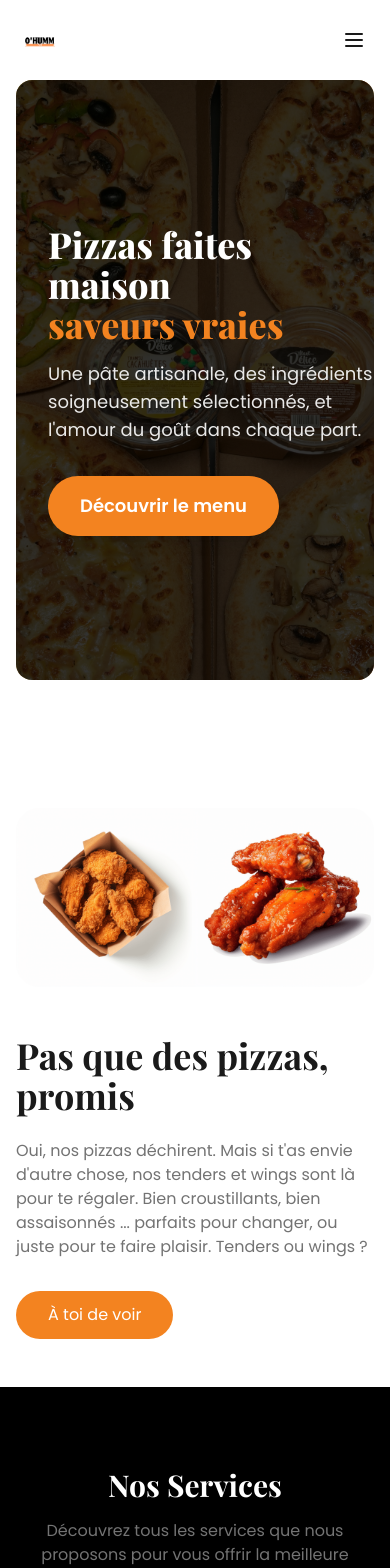
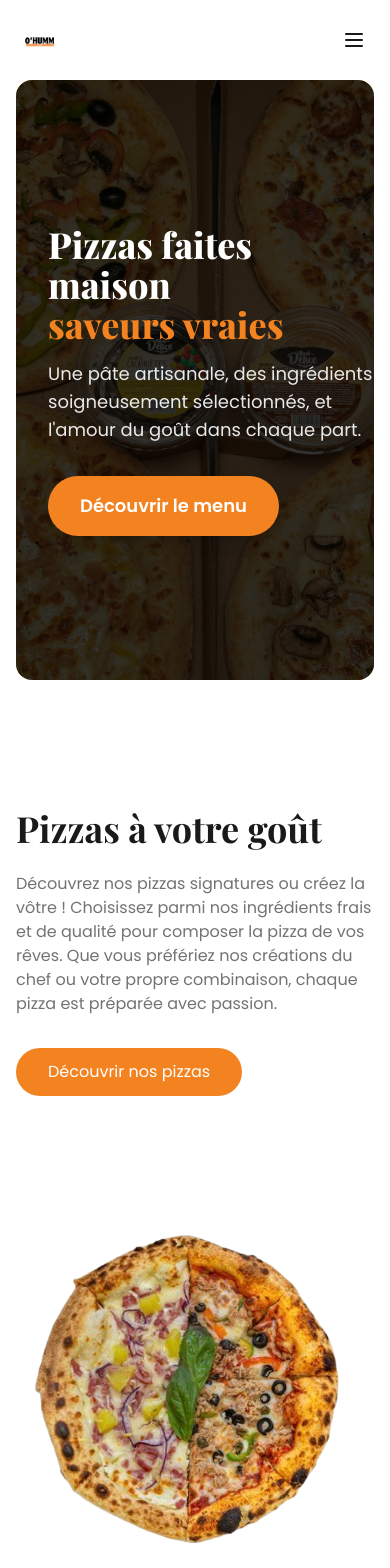
Before and after one commit to annis94/Ohumm-pizza, a Next.js app: page / in a window 390 px wide. Shown: the top 1568 px of the page. Built offline with nearby package versions, Linux system fonts and the light colour scheme; a web font is replaced by a local one.

Commit message:
Amélioration de la section pizzas pour responsive mobile : ordre Flexbox, styles Tailwind pour image visible

```diff
--- a/components/home/SpecialOffers.tsx
+++ b/components/home/SpecialOffers.tsx
@@ -6,40 +6,83 @@ import { motion } from "framer-motion";
 
 export default function SpecialOffers() {
   return (
+    <>
       <section className="py-12 bg-white">
         <div className="container mx-auto px-4">
           <div className="grid grid-cols-1 lg:grid-cols-2 gap-12 items-center">
             <motion.div
-            initial={{ opacity: 0, y: 50 }}
-            whileInView={{ opacity: 1, y: 0 }}
+              initial={{ opacity: 0, x: -50 }}
+              whileInView={{ opacity: 1, x: 0 }}
               viewport={{ once: true }}
               transition={{ duration: 0.8 }}
+              className="relative"
             >
+              <div className="relative z-10">
+                <h2 className="text-4xl font-bold mb-6">Pizzas à votre goût</h2>
+                <p className="text-muted-foreground mb-8">
+                  Découvrez nos pizzas signatures ou créez la vôtre ! Choisissez parmi nos ingrédients frais et de qualité pour composer la pizza de vos rêves. Que vous préfériez nos créations du chef ou votre propre combinaison, chaque pizza est préparée avec passion.
+                </p>
+                <Link
+                  href="/menu"
+                  className="btn-primary inline-flex items-center"
+                >
+                  Découvrir nos pizzas
+                </Link>
+              </div>
+            </motion.div>
+
+            <motion.div
+              initial={{ opacity: 0, x: 50 }}
+              whileInView={{ opacity: 1, x: 0 }}
+              viewport={{ once: true }}
+              transition={{ duration: 0.8, delay: 0.2 }}
+            >
+              <div className="relative w-full h-[500px] rounded-3xl overflow-hidden">
+                <Image
+                  src="/images/Pizzas personnalisables.png"
+                  alt="Pizzas personnalisables"
+                  fill
+                  className="object-contain"
+                  priority
+                />
+              </div>
+            </motion.div>
+          </div>
+        </div>
+      </section>
+
+      <section className="py-12 bg-white">
+        <div className="container mx-auto px-4">
+          <div className="grid grid-cols-1 lg:grid-cols-2 gap-12 items-center">
+            <motion.div
+              initial={{ opacity: 0, x: -50 }}
+              whileInView={{ opacity: 1, x: 0 }}
+              viewport={{ once: true }}
+              transition={{ duration: 0.8 }}
+              className="order-2 lg:order-1"
+            >
+              <div className="relative w-full h-[400px] rounded-3xl overflow-hidden">
                 <Image
                   src="/images/wings-tenders.png"
                   alt="Tenders et Wings"
-              width={650}
-              height={150}
-              className="rounded-3xl object-cover"
+                  fill
+                  className="object-cover"
+                  priority
                 />
+              </div>
             </motion.div>
 
             <motion.div
-            initial={{ opacity: 0, y: 50 }}
-            whileInView={{ opacity: 1, y: 0 }}
+              initial={{ opacity: 0, x: 50 }}
+              whileInView={{ opacity: 1, x: 0 }}
               viewport={{ once: true }}
               transition={{ duration: 0.8, delay: 0.2 }}
-            className="relative"
+              className="relative order-1 lg:order-2"
             >
               <div className="relative z-10">
-              <h2 className="text-4xl font-bold mb-6">
-                Pas que des pizzas, promis
-              </h2>
+                <h2 className="text-4xl font-bold mb-6">Pas que des pizzas, promis</h2>
                 <p className="text-muted-foreground mb-8">
-                Oui, nos pizzas déchirent. Mais si t'as envie d'autre chose, nos
-                tenders et wings sont là pour te régaler. Bien croustillants,
-                bien assaisonnés ... parfaits pour changer, ou juste pour te
-                faire plaisir. Tenders ou wings ?
+                  Oui, nos pizzas déchirent. Mais si t'as envie d'autre chose, nos tenders et wings sont là pour te régaler. Bien croustillants, bien assaisonnés ... parfaits pour changer, ou juste pour te faire plaisir. Tenders ou wings ?
                 </p>
                 <Link
                   href="/menu"
@@ -52,5 +95,6 @@ export default function SpecialOffers() {
           </div>
         </div>
       </section>
+    </>
   );
 }
```
Also changed, not shown: public/images/Pizzas personnalisables.png (added). Lines whose indentation alone changed are shown as unchanged.
